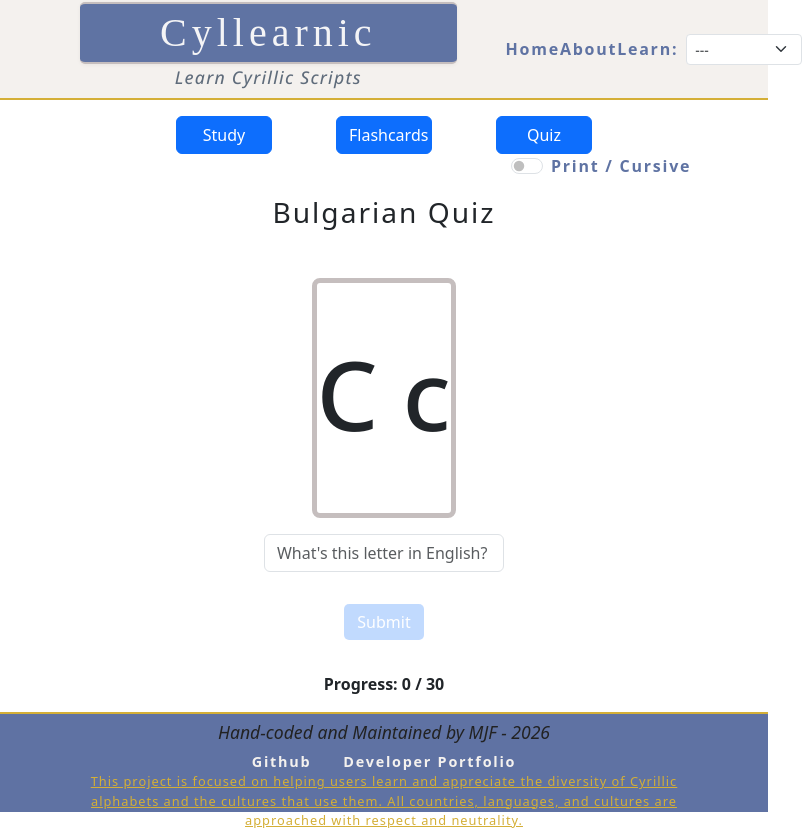
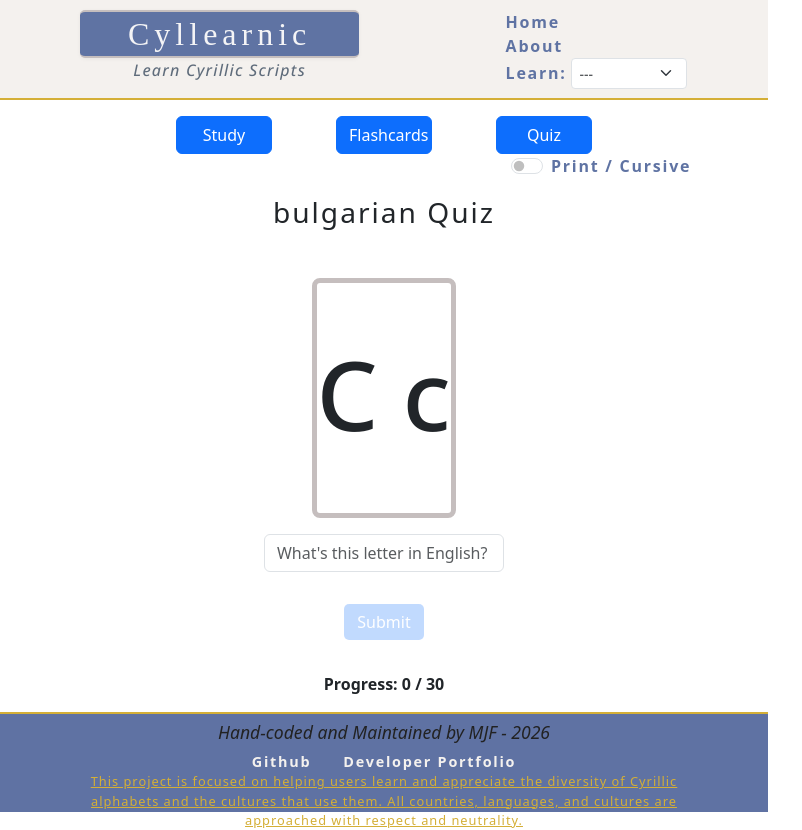
Before and after one commit to mjfru/cyllearnic, a React (Vite) app: page /quiz/bulgarian in a window 768 px wide. Shown: the whole page, 802 px wide, since content can reach past the window. Built offline with nearby package versions, Linux system fonts and the light colour scheme; a web font is replaced by a local one.

Commit message:
continue work on header responsive design

```diff
--- a/src/index.css
+++ b/src/index.css
@@ -28,6 +28,23 @@ body {
   } */
 
   .logo {
+    font-size: 2rem;
     letter-spacing: 5px;
+    padding: 3px 3rem;
   }
+
+  .sub-header {
+    font-size: 1rem;
+  }
+
+  .nav-container {
+    flex-direction: column;
+    align-items: flex-start;
+  }
+
+  .language-nav-container {
+	display: flex;
+	align-items: center;
+	gap: 0.25rem;
 }
+}
--- a/src/styles/main_displays.css
+++ b/src/styles/main_displays.css
@@ -4,7 +4,7 @@ h2 {
 }
 
 .page-heading {
-	text-transform: capitalize;
+	/* text-transform: capitalize; */
 	margin-top: 1rem;
 	letter-spacing: 2px;
 }
```
